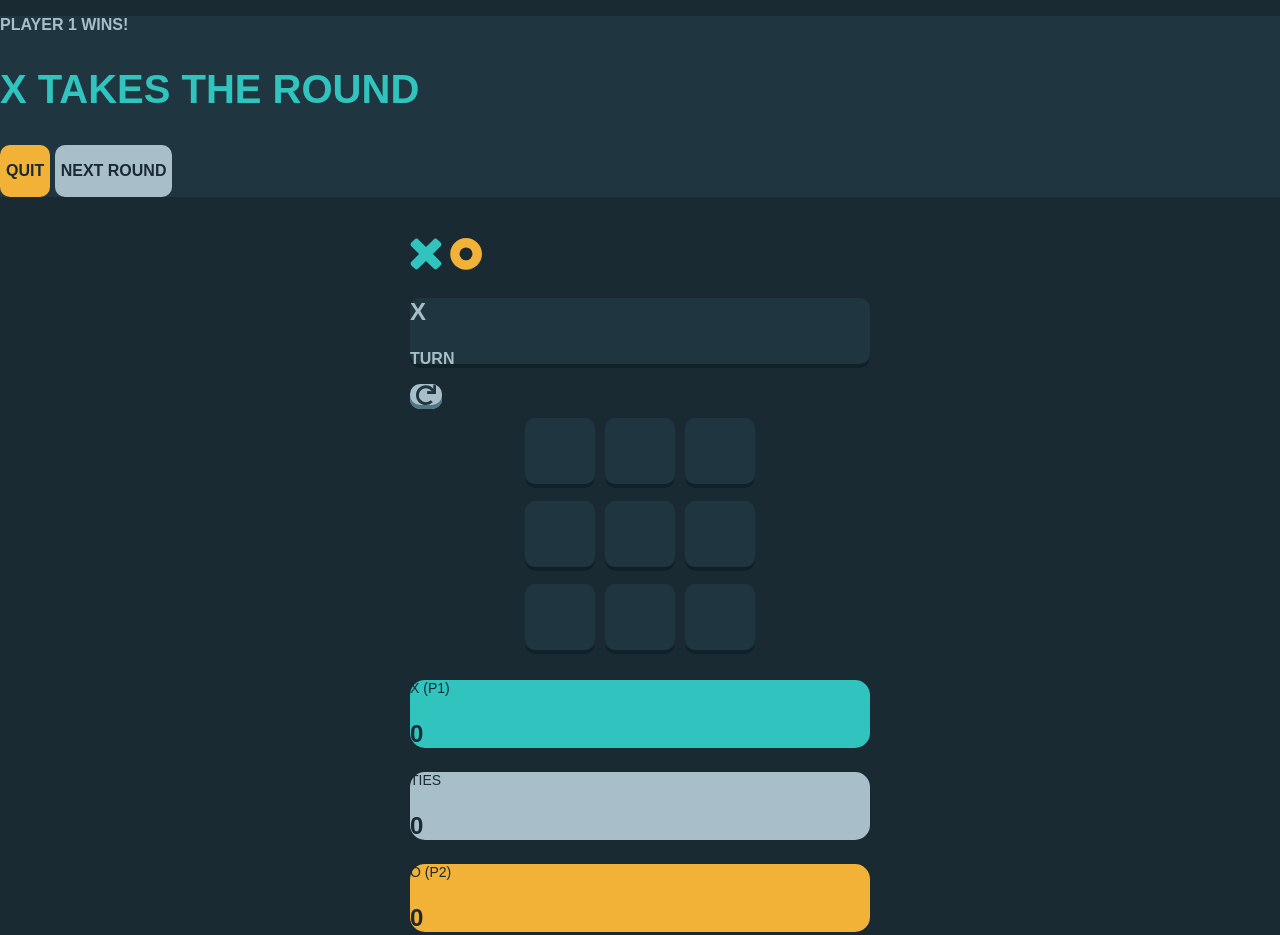
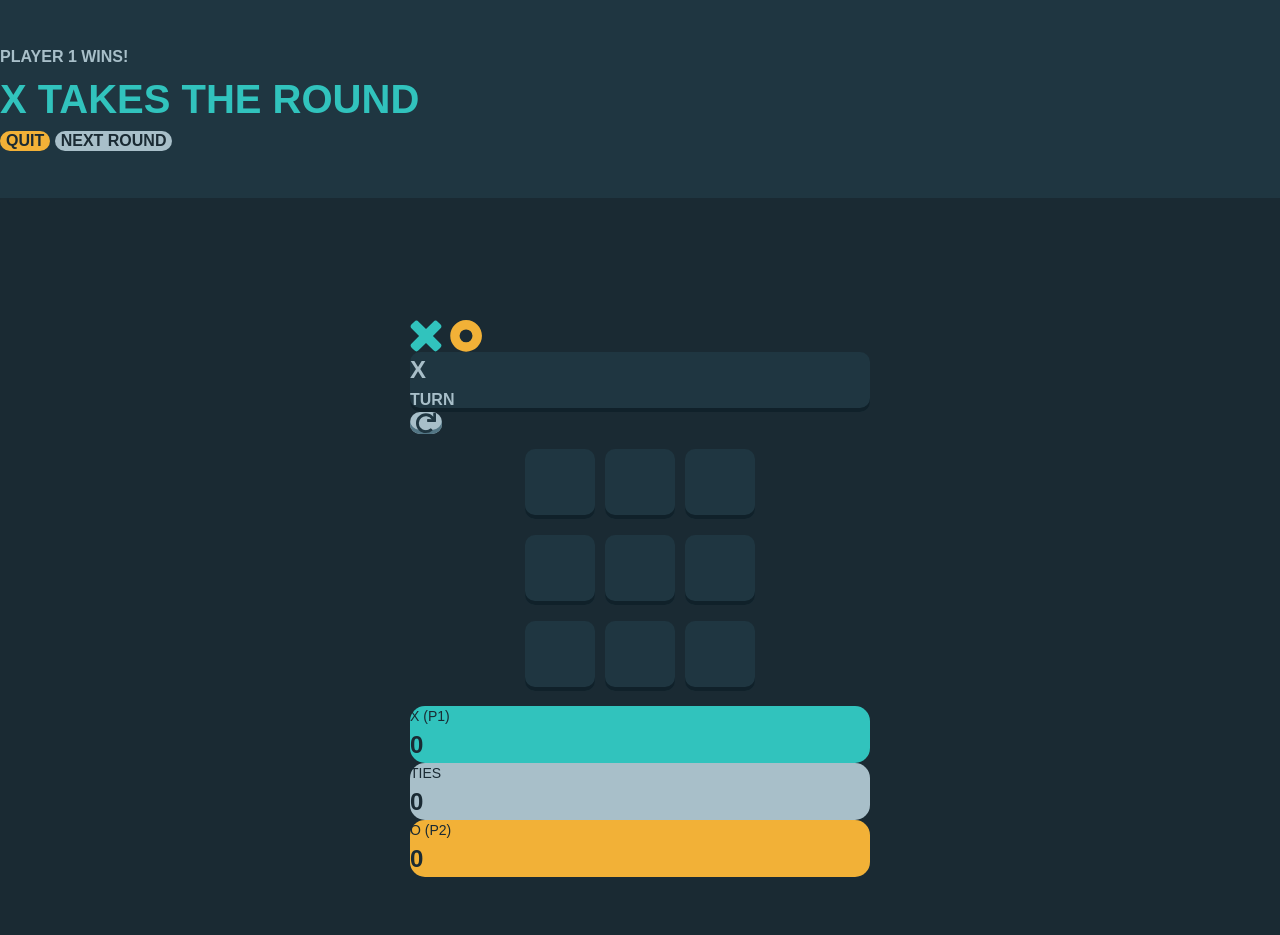
Before and after one commit to DusanR12/tic-tac-toe-app, a plain HTML site: page game-multiplayer.html in a window 1280 px wide. Drawn offline with Linux system fonts and the light colour scheme.

Commit message:
adding sizes

```diff
--- a/game-multiplayer.html
+++ b/game-multiplayer.html
@@ -10,53 +10,53 @@
     <title>Document</title>
 </head>
 <body>
-    <section class="semi-dark-navy-bg">
+    <section class="semi-dark-navy-bg vertical-p-700">
       <p class="heading-xs silver-clr">Player 1 wins!</p>
       <h1>X takes the round</h1>
       <div>
-        <button class="button-secondary-1"><p class="heading-xs dark-navy-clr">Quit</p></button>
-        <button class="button-secondary-2"><p class="heading-xs dark-navy-clr">Next round</p></button>
+        <button class="button-secondary-1 border-radius-200"><p class="heading-xs dark-navy-clr">Quit</p></button>
+        <button class="button-secondary-2 border-radius-200"><p class="heading-xs dark-navy-clr">Next round</p></button>
       </div>
     </section>
     <div class="container">
       <div class="content">
         <div class="nav">
           <img src="/assets/logo.svg" alt="logo">
-          <div class="turn-text semi-dark-navy-bg">
+          <div class="turn-text semi-dark-navy-bg border-radius-200">
             <p class="turn heading-m silver-clr">x</p>
             <p class="heading-xs silver-clr">Turn</p>
           </div>
-          <button id="restart-button"><img src="./assets/icon-restart.svg" alt="restart button"></button>
+          <button class="border-radius-200" id="restart-button"><img src="./assets/icon-restart.svg" alt="restart button"></button>
         </div>
         <table role="grid">
             <tbody>
                 <tr>
-                  <td><button class="game-square"></button></td>
-                  <td><button class="game-square"></button></td>
-                  <td><button class="game-square"></button></td>
+                  <td><button class="game-square border-radius-200"></button></td>
+                  <td><button class="game-square border-radius-200"></button></td>
+                  <td><button class="game-square border-radius-200"></button></td>
                 </tr>
                 <tr>
-                  <td><button class="game-square"></button></td>
-                  <td><button class="game-square"></button></td>
-                  <td><button class="game-square"></button></td>
+                  <td><button class="game-square border-radius-200"></button></td>
+                  <td><button class="game-square border-radius-200"></button></td>
+                  <td><button class="game-square border-radius-200"></button></td>
                 </tr>
                 <tr>
-                  <td><button class="game-square"></button></td>
-                  <td><button class="game-square"></button></td>
-                  <td><button class="game-square"></button></td>
+                  <td><button class="game-square border-radius-200"></button></td>
+                  <td><button class="game-square border-radius-200"></button></td>
+                  <td><button class="game-square border-radius-200"></button></td>
                 </tr>
             </tbody>
         </table>
         <footer>
-          <div class="light-blue-bg border-radius-big">
+          <div class="light-blue-bg border-radius-300">
             <p class="body-text dark-navy-clr">x (p1)</p>
             <p class="heading-m dark-navy-clr">0</p>
           </div>
-          <div class="silver-bg border-radius-big">
+          <div class="silver-bg border-radius-300">
             <p class="body-text dark-navy-clr">Ties</p>
             <p class="heading-m dark-navy-clr">0</p>
           </div>
-          <div class="light-yellow-bg border-radius-big">
+          <div class="light-yellow-bg border-radius-300">
             <p class="body-text dark-navy-clr">o (p2)</p>
             <p class="heading-m dark-navy-clr">0</p>
           </div>
--- a/style.css
+++ b/style.css
@@ -23,16 +23,41 @@
 
 }
 
+/* Reset */
+
 *, *::before, *::after {
     box-sizing: border-box;
-    text-transform: uppercase;
+}
+
+body,
+h1,
+h2,
+h3,
+h4,
+p,
+figure,
+blockquote,
+dl,
+dd {
+  margin: 0;
+  text-transform: uppercase;
+}
+
+img,
+picture {
+  max-width: 100%;
+  display: block;
 }
 
 body {
-    margin: 0;
     font-family: var(--ff);
     background-color: var(--bg-color);
+    min-height: 100vh;
+    text-rendering: optimizeSpeed;
+    line-height: 1.5;
 }
+
+
 
 button {
     border: none;
@@ -60,6 +85,10 @@ table {
     height: 100vh;
 }
 
+.content {
+    min-width: 460px;
+}
+
 .button-x {
     background-color: inherit;
 }
@@ -84,17 +113,15 @@ table {
 
 .button-secondary-1 {
     background-color: var(--light-yellow);
-    border-radius: 10px;
+
 }
 
 .button-secondary-2 {
     background-color: var(--silver);
-    border-radius: 10px;
 }
 
 #restart-button {
     background-color: var(--silver);
-    border-radius: 10px;
     box-shadow: 0px -4px 0px 0px #527584 inset;
 
 }
@@ -102,19 +129,13 @@ table {
 .game-square {
    font-size: var(--fs-xxl);
    background-color: var(--semi-dark-navy);
-   border-radius: 10px;
    box-shadow: 0px -4px 0px 0px #10212A inset;
    width: 70px;
    height: 70px;
 }
 
 .turn-text {
-   border-radius: 10px;
    box-shadow: 0px -4px 0px 0px #10212A inset;
-}
-
-.content {
-    width: 460px;
 }
 
 /* States */
--- a/utility.css
+++ b/utility.css
@@ -46,6 +46,30 @@
     font-size: var(--fs-h-xs);
 }
 
-.border-radius-big {
+.vertical-p-700 {
+    padding-block: 45px;
+}
+
+.verical-p-300 {
+    padding-block: 8px;
+}
+
+.p-600 {
+    padding: 8px 55px 23px;
+}
+
+.p-500 {
+    padding: 24px;
+}
+
+.p-200 {
+    padding: 8px;
+}
+
+.border-radius-300 {
     border-radius: 15px;
 }
+
+.border-radius-200 {
+    border-radius: 10px;
+}
```
Also changed, not shown: index.html (+6 -6 lines).
